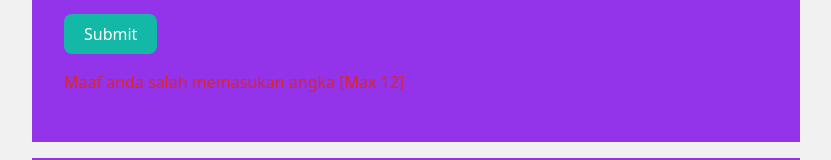
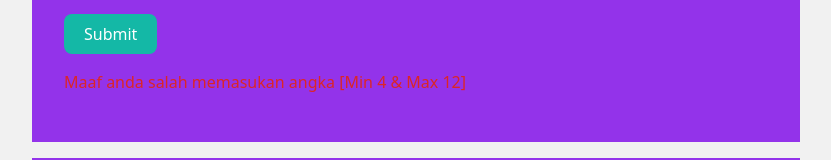
Before and after one commit to habibfr/TestTalentKita, a React (Create React App) app in the folder logic-test/: page / in a window 1280 px wide. Shown: the part 1008-1168 px from the top of the page, without its empty margins (224-1055 px from the left). Built offline with nearby package versions, Linux system fonts and the light colour scheme.

Commit message:
update warning

```diff
--- a/logic-test/src/components/Segitiga.jsx
+++ b/logic-test/src/components/Segitiga.jsx
@@ -136,7 +136,7 @@ const Segitiga = () => {
                 createSegitiga(inputSudut, inputPanjang)
               ) : (
                 <div className="text-red-600 font-medium">
-                  Maaf anda salah memasukan angka [Max 12]
+                  Maaf anda salah memasukan angka [Min 4 & Max 12]
                 </div>
               )}
             </div>
```
